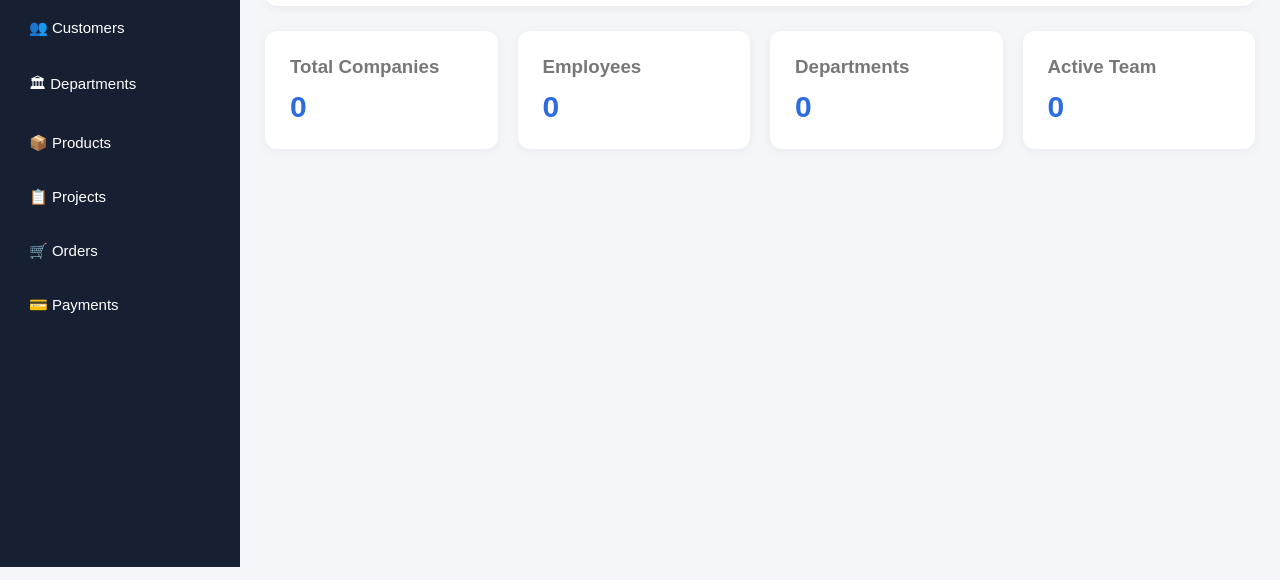
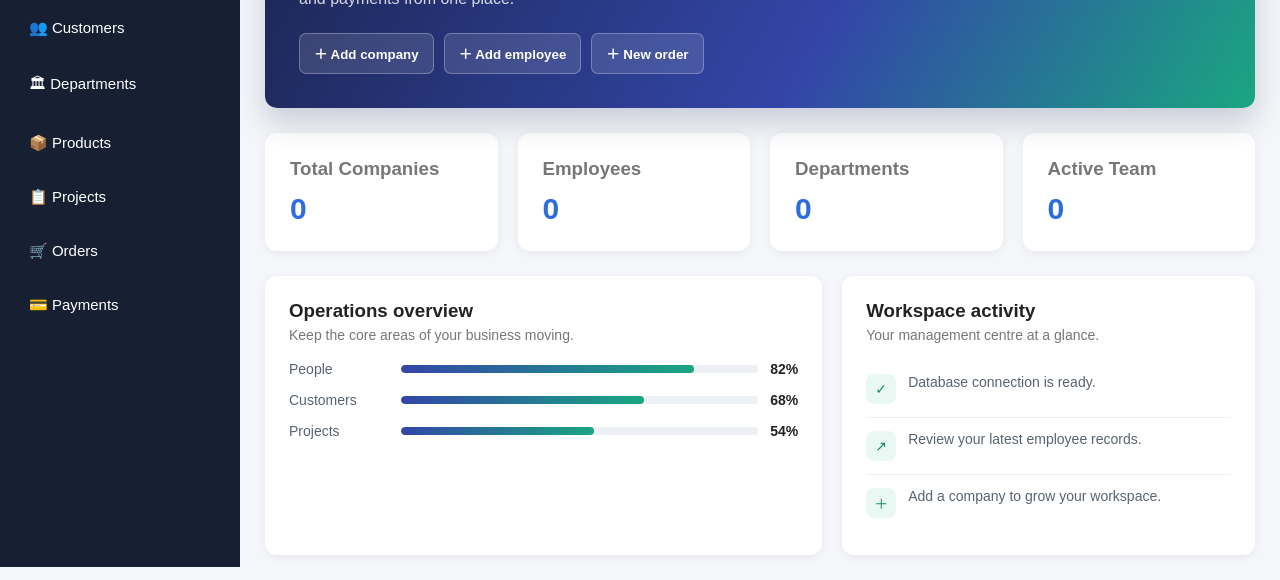
Before and after one commit to dhokanepratik2006-prog/company-management-system, a website: page Public/index.html in a window 1280 px wide. Shown: the part 233-813 px from the top of the page. Drawn offline with Linux system fonts and the light colour scheme; no server answers.

Commit message:
Refresh dashboard content and actions

```diff
--- a/Public/index.html
+++ b/Public/index.html
@@ -101,20 +101,139 @@
         /* DASHBOARD */
 
         .welcome {
-            background: white;
-            padding: 30px;
+            background: linear-gradient(120deg, #1b2550, #3346a8 58%, #1aa681);
+            color: white;
+            padding: 34px;
             border-radius: 12px;
             margin-bottom: 25px;
-            box-shadow: 0 2px 10px rgba(0,0,0,0.06);
+            box-shadow: 0 14px 30px rgba(27, 37, 80, 0.2);
+            position: relative;
+            overflow: hidden;
         }
 
         .welcome h2 {
             margin-bottom: 10px;
+            font-size: 30px;
         }
 
         .welcome p {
+            color: rgba(255, 255, 255, 0.82);
+            line-height: 1.6;
+            max-width: 620px;
+        }
+
+        .welcome::after {
+            content: "✦";
+            position: absolute;
+            right: 38px;
+            top: 12px;
+            color: rgba(255, 255, 255, 0.2);
+            font-size: 110px;
+            transform: rotate(12deg);
+        }
+
+        .quick-actions {
+            display: flex;
+            gap: 10px;
+            flex-wrap: wrap;
+            margin-top: 22px;
+            position: relative;
+            z-index: 1;
+        }
+
+        .quick-action {
+            border: 1px solid rgba(255, 255, 255, 0.28);
+            background: rgba(255, 255, 255, 0.12);
+            color: white;
+            padding: 10px 14px;
+            border-radius: 7px;
+            cursor: pointer;
+            font-weight: bold;
+        }
+
+        .quick-action:hover {
+            background: rgba(255, 255, 255, 0.22);
+        }
+
+        .dashboard-lower {
+            display: grid;
+            grid-template-columns: 1.35fr 1fr;
+            gap: 20px;
+            margin-top: 25px;
+        }
+
+        .insight-panel {
+            background: white;
+            padding: 24px;
+            border-radius: 12px;
+            box-shadow: 0 2px 10px rgba(0,0,0,0.06);
+        }
+
+        .insight-panel h3 {
+            margin-bottom: 5px;
+        }
+
+        .insight-panel > p {
             color: #777;
-            line-height: 1.6;
+            font-size: 14px;
+            margin-bottom: 18px;
+        }
+
+        .progress-row {
+            display: flex;
+            align-items: center;
+            gap: 12px;
+            margin: 15px 0;
+            font-size: 14px;
+        }
+
+        .progress-row span:first-child {
+            width: 100px;
+            color: #596275;
+        }
+
+        .progress-track {
+            flex: 1;
+            height: 8px;
+            background: #edf0f5;
+            border-radius: 10px;
+            overflow: hidden;
+        }
+
+        .progress-value {
+            display: block;
+            height: 100%;
+            border-radius: inherit;
+            background: linear-gradient(90deg, #3346a8, #1aa681);
+        }
+
+        .activity-list {
+            list-style: none;
+        }
+
+        .activity-list li {
+            display: flex;
+            gap: 12px;
+            align-items: flex-start;
+            padding: 13px 0;
+            border-bottom: 1px solid #edf0f5;
+            color: #596275;
+            font-size: 14px;
+        }
+
+        .activity-list li:last-child {
+            border-bottom: 0;
+        }
+
+        .activity-mark {
+            width: 30px;
+            height: 30px;
+            display: grid;
+            place-items: center;
+            border-radius: 8px;
+            background: #eaf8f3;
+            color: #128b68;
+            flex: 0 0 auto;
         }
 
         .cards {
@@ -374,6 +493,14 @@
             .search {
                 width: 100%;
             }
+
+            .dashboard-lower {
+                grid-template-columns: 1fr;
+            }
+
+            .welcome h2 {
+                font-size: 24px;
+            }
         }
 
     </style>
@@ -471,6 +598,12 @@
                 and payments from one place.
             </p>
 
+            <div class="quick-actions">
+                <button class="quick-action" onclick="showSection('companies')">＋ Add company</button>
+                <button class="quick-action" onclick="showSection('employees')">＋ Add employee</button>
+                <button class="quick-action" onclick="showSection('orders')">＋ New order</button>
+            </div>
+
         </div>
 
 
@@ -496,6 +629,38 @@
                 <p id="activeEmployeeCount">0</p>
             </div>
 
+        </div>
+
+        <div class="dashboard-lower">
+            <div class="insight-panel">
+                <h3>Operations overview</h3>
+                <p>Keep the core areas of your business moving.</p>
+                <div class="progress-row">
+                    <span>People</span>
+                    <div class="progress-track"><span class="progress-value" style="width: 82%"></span></div>
+                    <strong>82%</strong>
+                </div>
+                <div class="progress-row">
+                    <span>Customers</span>
+                    <div class="progress-track"><span class="progress-value" style="width: 68%"></span></div>
+                    <strong>68%</strong>
+                </div>
+                <div class="progress-row">
+                    <span>Projects</span>
+                    <div class="progress-track"><span class="progress-value" style="width: 54%"></span></div>
+                    <strong>54%</strong>
+                </div>
+            </div>
+
+            <div class="insight-panel">
+                <h3>Workspace activity</h3>
+                <p>Your management centre at a glance.</p>
+                <ul class="activity-list">
+                    <li><span class="activity-mark">✓</span><span>Database connection is ready.</span></li>
+                    <li><span class="activity-mark">↗</span><span>Review your latest employee records.</span></li>
+                    <li><span class="activity-mark">＋</span><span>Add a company to grow your workspace.</span></li>
+                </ul>
+            </div>
         </div>
 
     </section>
```
